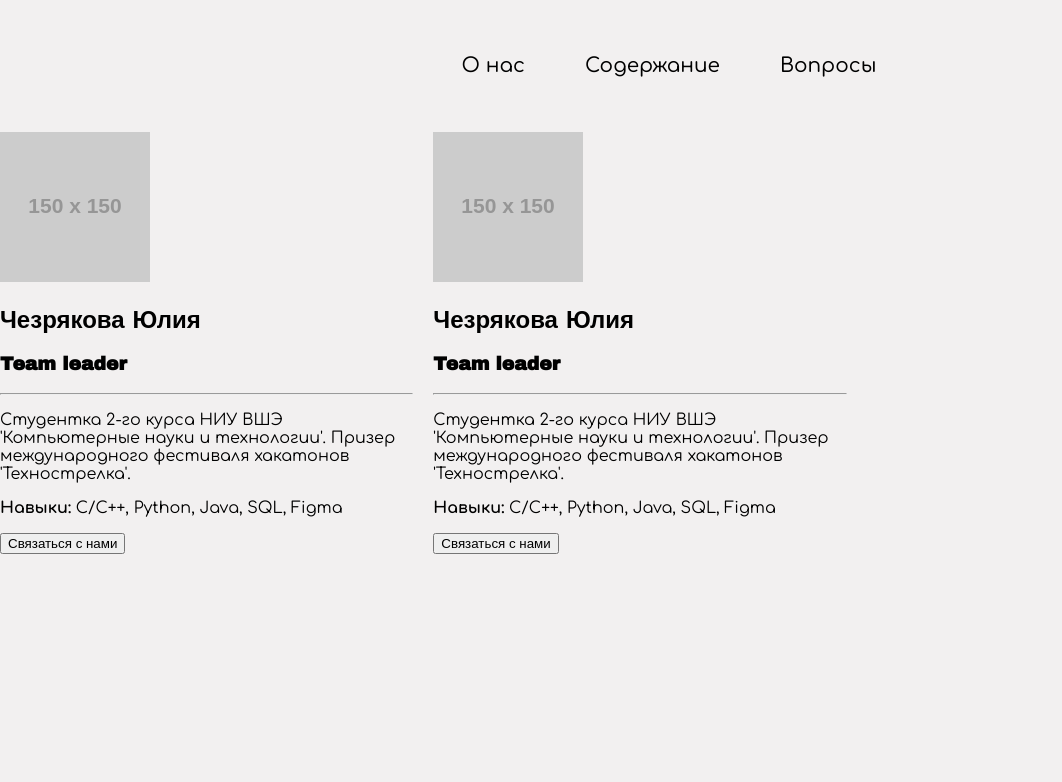
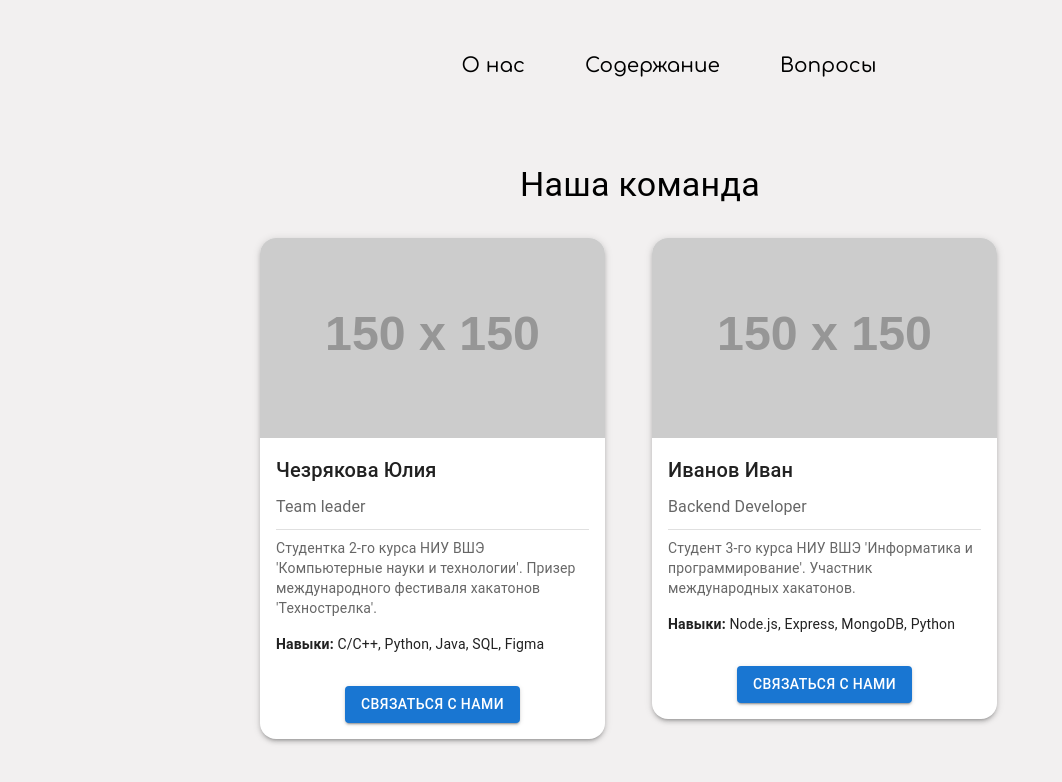
Before and after one commit to goringich/algorithmic-web-course, a React (Vite) app in the folder algohack-project/: page /AboutPage in a window 1280 px wide. Shown: the top 782 px of the page, without its empty margins (0-1062 px from the left). Built offline with nearby package versions, Linux system fonts and the light colour scheme.

Commit message:
1_commit_aboutPage

```diff
--- a/algohack-project/package.json
+++ b/algohack-project/package.json
@@ -47,7 +47,7 @@
   },
   "devDependencies": {
     "@vitejs/plugin-react": "^4.3.3",
-    "sass": "^1.81.0",
+    "sass": "^1.83.1",
     "sass-loader": "^13.3.3",
     "vite": "^5.4.11"
   }
--- a/algohack-project/src/components/teamMemberCard/TeamMemberCard.module.scss
+++ b/algohack-project/src/components/teamMemberCard/TeamMemberCard.module.scss
@@ -0,0 +1,5 @@
+.card {
+    background-color: #f0f0f0;
+    padding: 10px;
+    border-radius: 5px;
+  }
--- a/algohack-project/src/components/teamMemberCard/TeamMemberCard.tsx
+++ b/algohack-project/src/components/teamMemberCard/TeamMemberCard.tsx
@@ -1,5 +1,5 @@
 import React from "react";
-import styles from './TeamMemberCard.module.scss';
+import { Card, CardMedia, CardContent, Typography, Button, Divider, Box } from "@mui/material";
 
 interface TeamMemberProps {
   name: string;
@@ -17,24 +17,37 @@ const TeamMemberCard: React.FC<TeamMemberProps> = ({
   imageUrl,
 }) => {
   return (
-    <div className={styles.team__member__card}>
-      {/* left side with image*/}
-      <div className={styles.team__member__card__image__container}>
-        <img src={imageUrl} alt={name} className={styles.team__member__card__image} />
-      </div>
-
-      {/* right side with text */}
-      <div className={styles.team__member__card__content}>
-        <h2 className={styles.team__member__card__name}>{name}</h2>
-        <h3 className={styles.team__member__card__role}>{role}</h3>
-        <hr className={styles.team__member__card__divider} />
-        <p className={styles.team__member__card__description}>{description}</p>
-        <p className={styles.team__member__card__skills}>
+    <Card sx={{ maxWidth: 345, borderRadius: 4, boxShadow: 3, overflow: 'hidden' }}>
+      {/* Image */}
+      <CardMedia
+        component="img"
+        height="200"
+        image={imageUrl}
+        alt={name}
+      />
+      {/* Content */}
+      <CardContent>
+        <Typography variant="h6" component="div" gutterBottom>
+          {name}
+        </Typography>
+        <Typography variant="subtitle1" color="text.secondary" gutterBottom>
+          {role}
+        </Typography>
+        <Divider sx={{ marginY: 1 }} />
+        <Typography variant="body2" color="text.secondary" paragraph>
+          {description}
+        </Typography>
+        <Typography variant="body2" color="text.primary">
           <strong>Навыки:</strong> {skills.join(", ")}
-        </p>
-        <button className={styles.team__member__card__button}>Связаться с нами</button>
-      </div>
-    </div>
+        </Typography>
+      </CardContent>
+      {/* Button */}
+      <Box sx={{ display: 'flex', justifyContent: 'center', padding: 2 }}>
+        <Button variant="contained" color="primary">
+          Связаться с нами
+        </Button>
+      </Box>
+    </Card>
   );
 };
 
--- a/algohack-project/src/pages/aboutPage.tsx
+++ b/algohack-project/src/pages/aboutPage.tsx
@@ -1,8 +1,5 @@
 import React from "react";
-import "swiper/css";
-import "swiper/css/navigation";
-import { Swiper, SwiperSlide } from "swiper/react";
-import { Navigation } from "swiper/modules";
+import { Box, Grid, Typography, Container } from "@mui/material";
 import TeamMemberCard from "../components/teamMemberCard/TeamMemberCard";
 
 interface TeamMember {
@@ -23,34 +20,25 @@ const teamMembers: TeamMember[] = [
     imageUrl: "https://via.placeholder.com/150",
   },
   {
-    name: "Чезрякова Юлия",
-    role: "Team leader",
+    name: "Иванов Иван",
+    role: "Backend Developer",
     description:
-      "Студентка 2-го курса НИУ ВШЭ 'Компьютерные науки и технологии'. Призер международного фестиваля хакатонов 'Технострелка'.",
-    skills: ["C/C++", "Python", "Java", "SQL", "Figma"],
+      "Студент 3-го курса НИУ ВШЭ 'Информатика и программирование'. Участник международных хакатонов.",
+    skills: ["Node.js", "Express", "MongoDB", "Python"],
     imageUrl: "https://via.placeholder.com/150",
-  }
+  },
 ];
 
 const AboutPage: React.FC = () => {
   return (
-    <div className="team-section-slider">
-      <Swiper
-        modules={[Navigation]}
-        navigation // Включаем только стрелки навигации
-        spaceBetween={20}
-        slidesPerView={1}
-        breakpoints={{
-          768: {
-            slidesPerView: 2,
-          },
-          1024: {
-            slidesPerView: 3,
-          },
-        }}
-      >
+    <Container maxWidth="lg" sx={{ paddingY: 4 }}>
+      <Typography variant="h4" align="center" gutterBottom>
+        Наша команда
+      </Typography>
+      <Box sx={{ marginY: 4 }}>
+        <Grid container spacing={3} justifyContent="center">
           {teamMembers.map((member, index) => (
-          <SwiperSlide key={index}>
+            <Grid item xs={12} sm={6} md={4} key={index}>
               <TeamMemberCard
                 name={member.name}
                 role={member.role}
@@ -58,10 +46,11 @@ const AboutPage: React.FC = () => {
                 skills={member.skills}
                 imageUrl={member.imageUrl}
               />
-          </SwiperSlide>
+            </Grid>
           ))}
-      </Swiper>
-    </div>
+        </Grid>
+      </Box>
+    </Container>
   );
 };
 
```
Also changed, not shown: 1 other file (tests, documents, lock files or other folders). Lines whose indentation alone changed are shown as unchanged.
